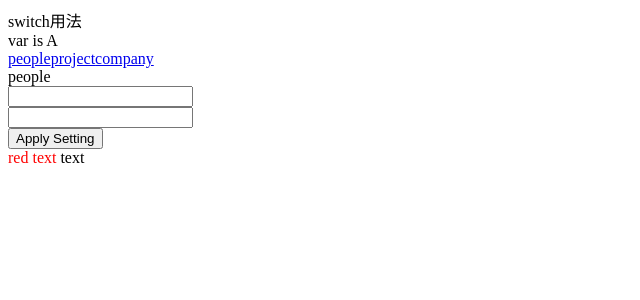
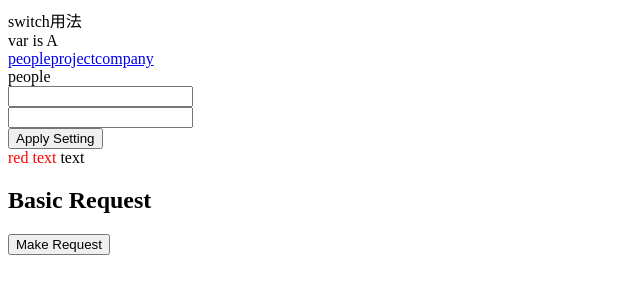
Before and after one commit to preservance717/Angular-2.x, an Angular app in the folder Angular_program_experience/: page / in a window 1280 px wide. Shown: the top 300 px of the page, without its empty margins (0-640 px from the left). Built offline with nearby package versions, Linux system fonts and the light colour scheme.

Commit message:
achieve SimpleHttpComponent

```diff
--- a/Angular_program_experience/src/app/app.component.html
+++ b/Angular_program_experience/src/app/app.component.html
@@ -21,3 +21,7 @@
     {{color}} background
   </span>
 </div>
+
+<div>
+  <simple-http></simple-http>
+</div>
--- /dev/null
+++ b/Angular_program_experience/src/app/simple_http/simple-http.component.ts
@@ -0,0 +1,27 @@
+import {Component} from "@angular/core";
+import {Http, Response} from "@angular/http";
+@Component({
+  selector: 'simple-http',
+  template: `<h2> Basic Request</h2>
+<button type="button" (click)="makeRequest()">Make Request</button>
+<div *ngIf="loading">loading...</div>
+<pre>{{data | json}}</pre>`
+})
+
+export class SimpleHttpComponent {
+  data: Object;
+  loading: boolean;
+
+  constructor(private http: Http) {
+
+  }
+
+  makeRequest() {
+    this.loading = true;
+    this.http.request('http://jsonplaceholder.typicode.com/posts/1')
+      .subscribe((res: Response) => {
+        this.data = res.json();
+        this.loading = false;
+      })
+  }
+}
```
Also changed, not shown: Angular_program_experience/src/app/app.module.ts (+6 -2 lines).
